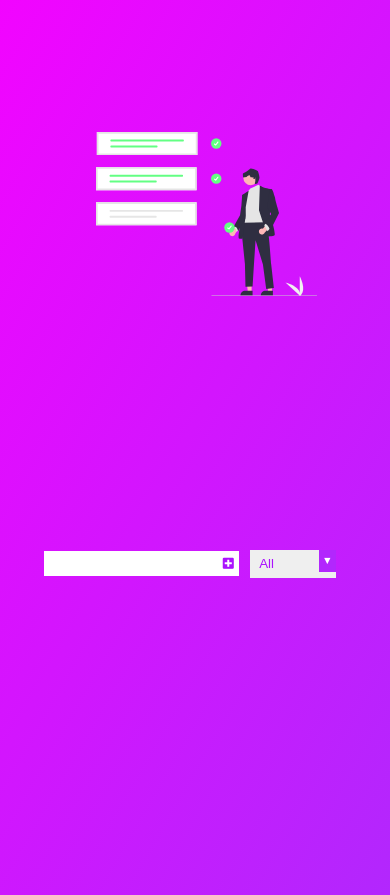
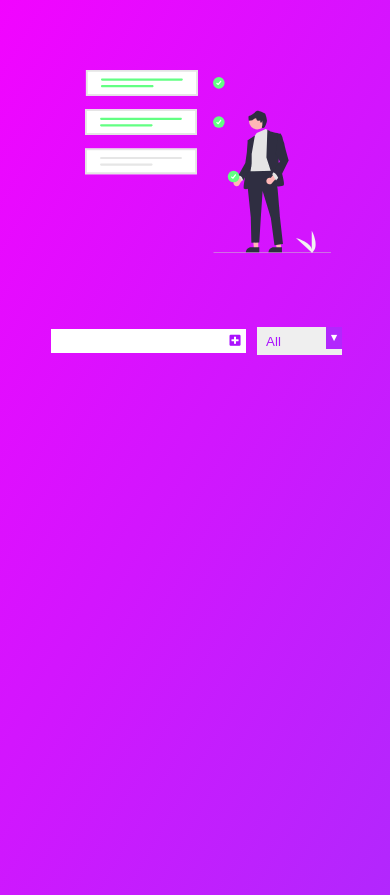
Before and after one commit to Sammex45/Todo-List, a plain HTML site: page index.html in a window 390 px wide. Shown: the part 48-943 px from the top of the page. Drawn offline with Linux system fonts and the light colour scheme.

Commit message:
i made some change in my media query

```diff
--- a/todo.css
+++ b/todo.css
@@ -208,10 +208,23 @@ select{
     section{
         width: 80%;
         margin: 0rem auto 21rem auto;
+        flex:1 1 2rem;
+        position: absolute;
+        top: 34rem;
+        right: 3rem;
+    }
+      /* img{
+        min-width:100%;
 
-    }
-      img{
-        width: 75%;
+      } */
+.undraw{
+    width: 70%;
+    margin:auto;
+    position: absolute;
+    top: 11rem;
+    right: 3rem;
+    flex:1 1 2rem;
 
-      }
 }
+
+}
```
